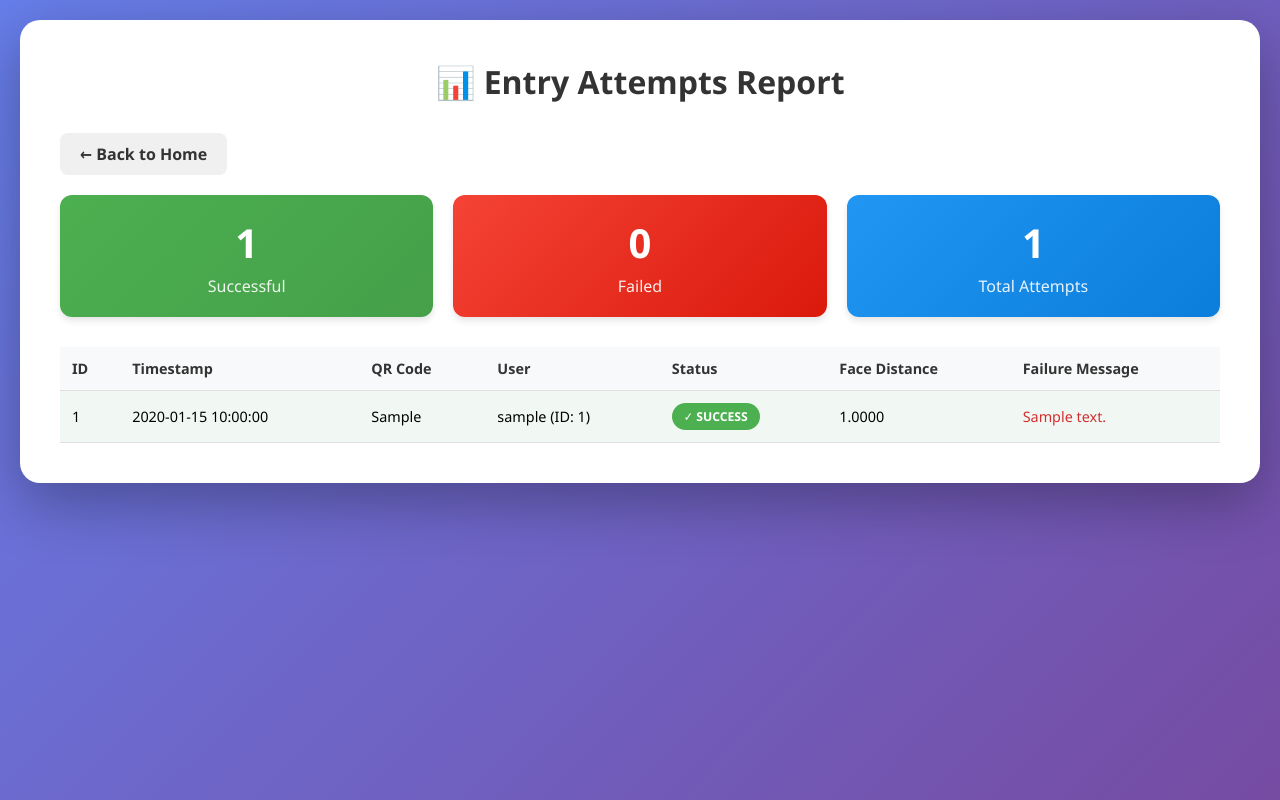
After one commit to KrzysztofZdebski/qr-face-gate-system, a Flask app: page /reports in a window 1280 px wide. The commit adds this page. Run offline with Flask 3, Linux system fonts and the light colour scheme; tables that the repository leaves empty hold one stand-in row (values such as "Sample post").

Commit message:
base system for raporting

```diff
--- a/backend/app/initialize_functions.py
+++ b/backend/app/initialize_functions.py
@@ -2,7 +2,7 @@ from flask import Flask
 
 def initialize_db(app: Flask):
     from db.db import db
-    from db.models import User
+    from db.models import User, EntryAttempt  # Import EntryAttempt to ensure it's registered
     with app.app_context():
         try:
 
--- a/backend/app/modules/routes.py
+++ b/backend/app/modules/routes.py
@@ -5,7 +5,7 @@ import json
 import numpy as np
 import face_recognition
 from db.db import db
-from db.models import User
+from db.models import User, EntryAttempt
 from  .controller import QRCodeController
 
 qrCodeController = QRCodeController()
@@ -96,41 +96,117 @@ def verify():
     if request.method == 'GET':
         return render_template('verify.html')
 
-    if 'qr_code_data' not in request.form or 'face_image' not in request.files:
-        return jsonify({'error': 'QR code data and face image are required'}), 400
+    # Initialize variables for logging
+    qr_code_data = None
+    user = None
+    face_distance = None
+    failure_message = None
+    success = False
 
-    qr_code_data = request.form['qr_code_data']
-    face_image = request.files['face_image']
+    try:
+        # Check if required fields are present
+        if 'qr_code_data' not in request.form or 'face_image' not in request.files:
+            failure_message = 'QR code data and face image are required'
+            attempt = EntryAttempt(
+                qr_code_data=None,
+                user_id=None,
+                user_name=None,
+                success=False,
+                failure_message=failure_message,
+                face_distance=None
+            )
+            db.session.add(attempt)
+            db.session.commit()
+            return jsonify({'error': failure_message}), 400
 
-    # Find user by QR code data
-    user = User.query.filter_by(qr_code_data=qr_code_data).first()
-    if not user:
-        return jsonify({'error': 'User not found for this QR code'}), 404
+        qr_code_data = request.form['qr_code_data']
+        face_image = request.files['face_image']
 
-    # Load and process the face image
-    image = face_recognition.load_image_file(face_image)
-    face_encodings = face_recognition.face_encodings(image)
+        # Find user by QR code data
+        user = User.query.filter_by(qr_code_data=qr_code_data).first()
+        if not user:
+            failure_message = 'User not found for this QR code'
+            attempt = EntryAttempt(
+                qr_code_data=qr_code_data,
+                user_id=None,
+                user_name=None,
+                success=False,
+                failure_message=failure_message,
+                face_distance=None
+            )
+            db.session.add(attempt)
+            db.session.commit()
+            return jsonify({'error': failure_message}), 404
 
-    if len(face_encodings) == 0:
-        return jsonify({'error': 'No face detected in the image'}), 400
+        # Load and process the face image
+        image = face_recognition.load_image_file(face_image)
+        face_encodings = face_recognition.face_encodings(image)
 
-    # Get the first face encoding
-    captured_face_encoding = face_encodings[0]
+        if len(face_encodings) == 0:
+            failure_message = 'No face detected in the image'
+            attempt = EntryAttempt(
+                qr_code_data=qr_code_data,
+                user_id=user.id,
+                user_name=user.name,
+                success=False,
+                failure_message=failure_message,
+                face_distance=None
+            )
+            db.session.add(attempt)
+            db.session.commit()
+            return jsonify({'error': failure_message}), 400
 
-    # Load the stored face encoding
-    stored_face_encoding = np.array(json.loads(user.face_encoding))
+        # Get the first face encoding
+        captured_face_encoding = face_encodings[0]
 
-    # Compare faces
-    face_distance = face_recognition.face_distance([stored_face_encoding], captured_face_encoding)[0]
-    match = face_distance < 0.6  # Threshold for face matching (lower = stricter)
+        # Load the stored face encoding
+        stored_face_encoding = np.array(json.loads(user.face_encoding))
 
-    return jsonify({
-        'match': bool(match),
-        'face_distance': float(face_distance),
-        'user_name': user.name,
-        'user_id': user.id,
-        'threshold': 0.6
-    })
+        # Compare faces
+        face_distance = face_recognition.face_distance([stored_face_encoding], captured_face_encoding)[0]
+        match = face_distance < 0.6  # Threshold for face matching (lower = stricter)
+
+        if match:
+            success = True
+            failure_message = None
+        else:
+            success = False
+            failure_message = f'Face mismatch: distance {face_distance:.4f} exceeds threshold 0.6'
+
+        # Log the attempt
+        attempt = EntryAttempt(
+            qr_code_data=qr_code_data,
+            user_id=user.id,
+            user_name=user.name,
+            success=success,
+            failure_message=failure_message,
+            face_distance=float(face_distance)
+        )
+        db.session.add(attempt)
+        db.session.commit()
+
+        return jsonify({
+            'match': bool(match),
+            'face_distance': float(face_distance),
+            'user_name': user.name,
+            'user_id': user.id,
+            'threshold': 0.6
+        })
+
+    except Exception as e:
+        # Log any unexpected errors
+        failure_message = f'Unexpected error: {str(e)}'
+        attempt = EntryAttempt(
+            qr_code_data=qr_code_data,
+            user_id=user.id if user else None,
+            user_name=user.name if user else None,
+            success=False,
+            failure_message=failure_message,
+            face_distance=face_distance
+        )
+        db.session.add(attempt)
+        db.session.commit()
+        return jsonify({'error': failure_message}), 500
 
 
 @base_bp.route('/users')
@@ -138,3 +214,20 @@ def list_users():
     """List all users"""
     users = User.query.all()
     return render_template('users.html', users=users)
+
+
+@base_bp.route('/reports')
+def reports():
+    """Display all entry attempts"""
+    attempts = EntryAttempt.query.order_by(EntryAttempt.attempted_at.desc()).all()
+
+    # Calculate statistics
+    total_attempts = len(attempts)
+    successful_attempts = sum(1 for attempt in attempts if attempt.success)
+    failed_attempts = total_attempts - successful_attempts
+
+    return render_template('reports.html',
+                         attempts=attempts,
+                         total_attempts=total_attempts,
+                         successful_attempts=successful_attempts,
+                         failed_attempts=failed_attempts)
--- /dev/null
+++ b/static/css/reports.css
@@ -0,0 +1,197 @@
+* {
+    margin: 0;
+    padding: 0;
+    box-sizing: border-box;
+}
+
+body {
+    font-family: 'Segoe UI', Tahoma, Geneva, Verdana, sans-serif;
+    background: linear-gradient(135deg, #667eea 0%, #764ba2 100%);
+    min-height: 100vh;
+    padding: 20px;
+}
+
+.container {
+    max-width: 1400px;
+    margin: 0 auto;
+    background: white;
+    border-radius: 20px;
+    box-shadow: 0 20px 60px rgba(0, 0, 0, 0.3);
+    padding: 40px;
+}
+
+h1 {
+    color: #333;
+    margin-bottom: 30px;
+    text-align: center;
+}
+
+.btn {
+    padding: 10px 20px;
+    font-size: 1em;
+    border: none;
+    border-radius: 8px;
+    cursor: pointer;
+    text-decoration: none;
+    display: inline-block;
+    transition: all 0.3s ease;
+    font-weight: 600;
+    margin-bottom: 20px;
+}
+
+.btn-secondary {
+    background: #f0f0f0;
+    color: #333;
+}
+
+.btn-secondary:hover {
+    background: #e0e0e0;
+}
+
+.stats {
+    display: flex;
+    gap: 20px;
+    margin-bottom: 30px;
+    flex-wrap: wrap;
+}
+
+.stat-card {
+    flex: 1;
+    min-width: 150px;
+    padding: 20px;
+    border-radius: 12px;
+    text-align: center;
+    box-shadow: 0 4px 6px rgba(0, 0, 0, 0.1);
+}
+
+.stat-card.success {
+    background: linear-gradient(135deg, #4CAF50 0%, #45a049 100%);
+    color: white;
+}
+
+.stat-card.failed {
+    background: linear-gradient(135deg, #f44336 0%, #da190b 100%);
+    color: white;
+}
+
+.stat-card.total {
+    background: linear-gradient(135deg, #2196F3 0%, #0b7dda 100%);
+    color: white;
+}
+
+.stat-number {
+    font-size: 2.5em;
+    font-weight: bold;
+    margin-bottom: 5px;
+}
+
+.stat-label {
+    font-size: 1em;
+    opacity: 0.9;
+}
+
+.reports-table {
+    width: 100%;
+    border-collapse: collapse;
+    margin-top: 20px;
+    font-size: 0.9em;
+}
+
+.reports-table th,
+.reports-table td {
+    padding: 12px;
+    text-align: left;
+    border-bottom: 1px solid #e0e0e0;
+}
+
+.reports-table th {
+    background: #f8f9fa;
+    font-weight: 600;
+    color: #333;
+    position: sticky;
+    top: 0;
+    z-index: 10;
+}
+
+.reports-table tr:hover {
+    background: #f8f9fa;
+}
+
+.success-row {
+    background-color: #f1f8f4;
+}
+
+.success-row:hover {
+    background-color: #e8f5e9;
+}
+
+.failed-row {
+    background-color: #fff5f5;
+}
+
+.failed-row:hover {
+    background-color: #ffebee;
+}
+
+.status-badge {
+    display: inline-block;
+    padding: 5px 12px;
+    border-radius: 20px;
+    font-weight: 600;
+    font-size: 0.85em;
+}
+
+.success-badge {
+    background-color: #4CAF50;
+    color: white;
+}
+
+.failed-badge {
+    background-color: #f44336;
+    color: white;
+}
+
+.failure-message {
+    max-width: 300px;
+    word-wrap: break-word;
+}
+
+.error-text {
+    color: #d32f2f;
+    font-weight: 500;
+}
+
+.success-text {
+    color: #2e7d32;
+    font-weight: 500;
+}
+
+.empty-state {
+    text-align: center;
+    padding: 40px;
+    color: #666;
+}
+
+.empty-state h3 {
+    margin-bottom: 10px;
+}
+
+/* Responsive design */
+@media (max-width: 768px) {
+    .reports-table {
+        font-size: 0.8em;
+    }
+
+    .reports-table th,
+    .reports-table td {
+        padding: 8px;
+    }
+
+    .stats {
+        flex-direction: column;
+    }
+
+    .stat-card {
+        min-width: 100%;
+    }
+}
--- a/templates/index.html
+++ b/templates/index.html
@@ -16,6 +16,7 @@
             <a href="/add_user" class="btn btn-primary">➕ Add New User</a>
             <a href="/verify" class="btn btn-success">🔍 Verify Access</a>
             <a href="/users" class="btn btn-secondary">👥 View All Users</a>
+            <a href="/reports" class="btn btn-info">📊 Entry Reports</a>
         </div>
     </div>
 </body>
--- /dev/null
+++ b/templates/reports.html
@@ -0,0 +1,86 @@
+<!DOCTYPE html>
+<html lang="en">
+<head>
+    <meta charset="UTF-8">
+    <meta name="viewport" content="width=device-width, initial-scale=1.0">
+    <title>Entry Reports - QR Face Gate System</title>
+    <link rel="stylesheet" href="/static/css/reports.css">
+</head>
+<body>
+    <div class="container">
+        <h1>📊 Entry Attempts Report</h1>
+        <a href="/" class="btn btn-secondary">← Back to Home</a>
+
+        {% if attempts %}
+        <div class="stats">
+            <div class="stat-card success">
+                <div class="stat-number">{{ successful_attempts }}</div>
+                <div class="stat-label">Successful</div>
+            </div>
+            <div class="stat-card failed">
+                <div class="stat-number">{{ failed_attempts }}</div>
+                <div class="stat-label">Failed</div>
+            </div>
+            <div class="stat-card total">
+                <div class="stat-number">{{ total_attempts }}</div>
+                <div class="stat-label">Total Attempts</div>
+            </div>
+        </div>
+
+        <table class="reports-table">
+            <thead>
+                <tr>
+                    <th>ID</th>
+                    <th>Timestamp</th>
+                    <th>QR Code</th>
+                    <th>User</th>
+                    <th>Status</th>
+                    <th>Face Distance</th>
+                    <th>Failure Message</th>
+                </tr>
+            </thead>
+            <tbody>
+                {% for attempt in attempts %}
+                <tr class="{% if attempt.success %}success-row{% else %}failed-row{% endif %}">
+                    <td>{{ attempt.id }}</td>
+                    <td>{{ attempt.attempted_at.strftime('%Y-%m-%d %H:%M:%S') }}</td>
+                    <td>{{ attempt.qr_code_data or 'N/A' }}</td>
+                    <td>
+                        {% if attempt.user_name %}
+                            {{ attempt.user_name }} (ID: {{ attempt.user_id }})
+                        {% else %}
+                            N/A
+                        {% endif %}
+                    </td>
+                    <td>
+                        <span class="status-badge {% if attempt.success %}success-badge{% else %}failed-badge{% endif %}">
+                            {% if attempt.success %}✓ SUCCESS{% else %}✗ FAILED{% endif %}
+                        </span>
+                    </td>
+                    <td>
+                        {% if attempt.face_distance is not none %}
+                            {{ "%.4f"|format(attempt.face_distance) }}
+                        {% else %}
+                            N/A
+                        {% endif %}
+                    </td>
+                    <td class="failure-message">
+                        {% if attempt.failure_message %}
+                            <span class="error-text">{{ attempt.failure_message }}</span>
+                        {% else %}
+                            <span class="success-text">Access granted</span>
+                        {% endif %}
+                    </td>
+                </tr>
+                {% endfor %}
+            </tbody>
+        </table>
+        {% else %}
+        <div class="empty-state">
+            <h3>No entry attempts found</h3>
+            <p>Entry attempts will appear here once users start trying to access the system.</p>
+        </div>
+        {% endif %}
+    </div>
+</body>
+</html>
```
Also changed, not shown: backend/app/db/models.py (+19 -0 lines), static/css/index.css (+10 -0 lines), README.md, 1 other file.
